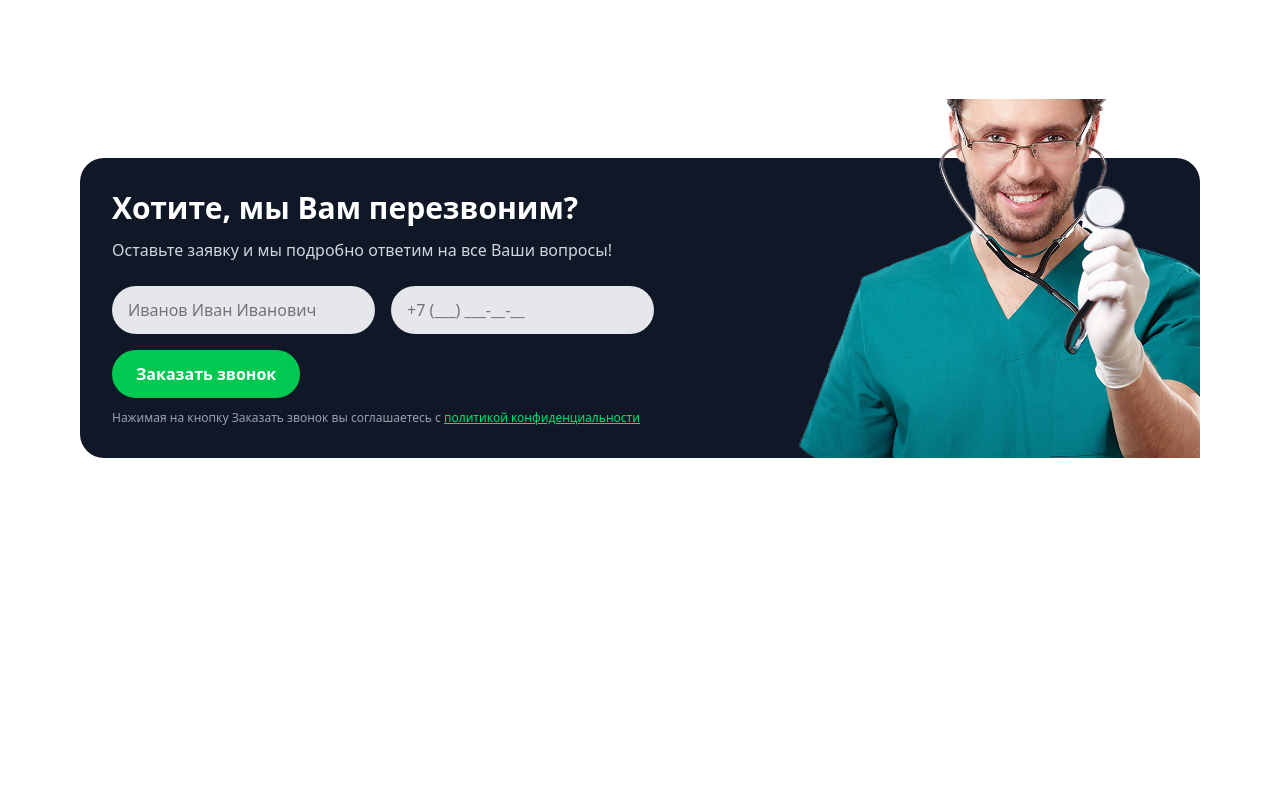
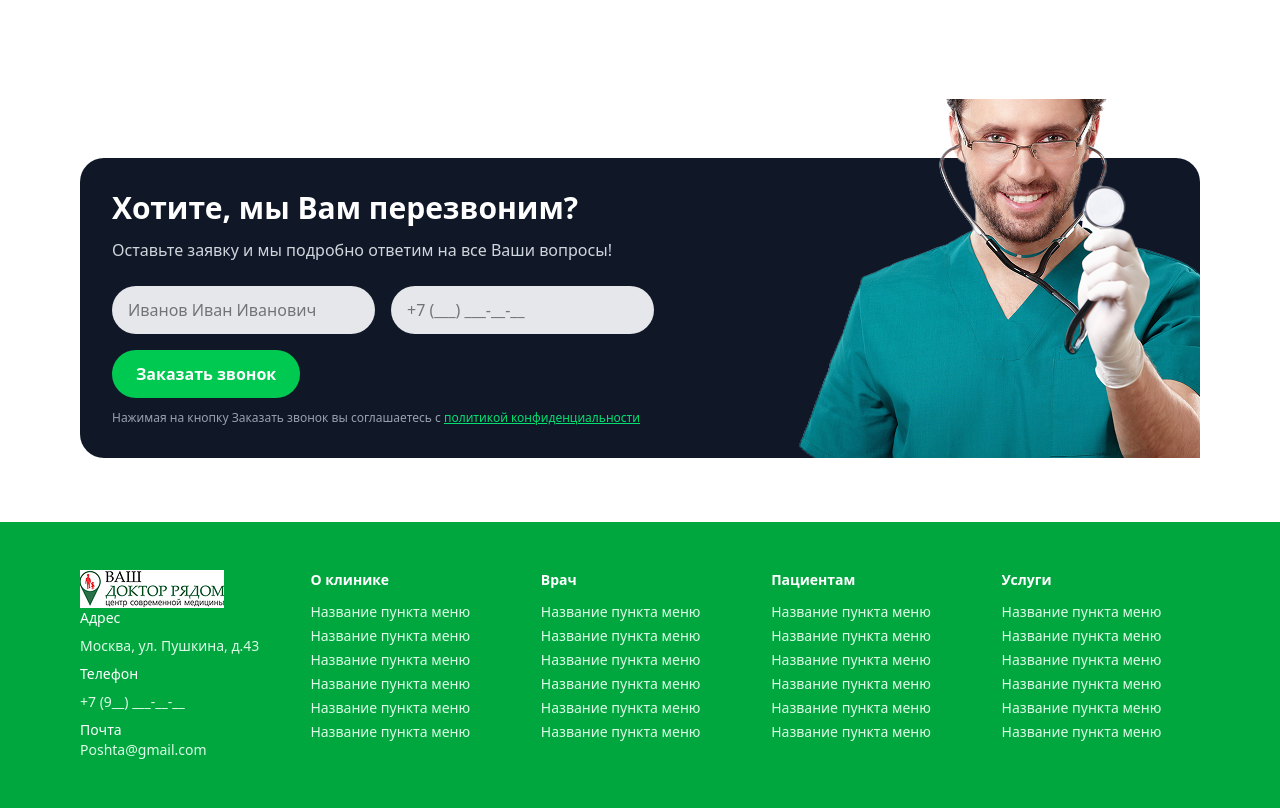
Before and after one commit to rizoshka12210/homework11, a website: page page3.html in a window 1280 px wide. Shown: the part 2424-3232 px from the top of the page. Before the commit the page ends 2946 px from the top, so only its background shows below. Drawn offline with Linux system fonts and the light colour scheme.

Commit message:
tred: footer

```diff
--- a/page3.html
+++ b/page3.html
@@ -390,5 +390,69 @@
          class=" mt-6 md:mt-0 md:absolute right-0 bottom-0 absolute z-2 hidden md:block">
   </div>
 </section>
+
+<footer class="bg-green-600 text-white py-12">
+  <div class="max-w-6xl mx-auto px-4 grid md:grid-cols-5 gap-8 text-sm">
+
+    <div>
+      <img src="./photo/image 1.png">
+      <p class="mb-2">Адрес</p>
+      <p class="text-green-100 mb-2">Москва, ул. Пушкина, д.43</p>
+      <p class="mb-2">Телефон</p>
+      <p class="text-green-100 mb-2">+7 (9__) ___-__-__</p>
+      <p>Почта</p>
+      <p class="text-green-100">Poshta@gmail.com</p>
+    </div>
+
+    <div>
+      <h4 class="font-semibold mb-3">О клинике</h4>
+      <ul class="space-y-1 text-green-100">
+        <li>Название пункта меню</li>
+        <li>Название пункта меню</li>
+        <li>Название пункта меню</li>
+        <li>Название пункта меню</li>
+        <li>Название пункта меню</li>
+        <li>Название пункта меню</li>
+      </ul>
+    </div>
+
+    <div>
+      <h4 class="font-semibold mb-3">Врач</h4>
+      <ul class="space-y-1 text-green-100">
+        <li>Название пункта меню</li>
+        <li>Название пункта меню</li>
+        <li>Название пункта меню</li>
+        <li>Название пункта меню</li>
+        <li>Название пункта меню</li>
+        <li>Название пункта меню</li>
+      </ul>
+    </div>
+
+    <div>
+      <h4 class="font-semibold mb-3">Пациентам</h4>
+      <ul class="space-y-1 text-green-100">
+        <li>Название пункта меню</li>
+        <li>Название пункта меню</li>
+        <li>Название пункта меню</li>
+        <li>Название пункта меню</li>
+        <li>Название пункта меню</li>
+        <li>Название пункта меню</li>
+      </ul>
+    </div>
+
+    <div>
+      <h4 class="font-semibold mb-3">Услуги</h4>
+      <ul class="space-y-1 text-green-100">
+        <li>Название пункта меню</li>
+        <li>Название пункта меню</li>
+        <li>Название пункта меню</li>
+        <li>Название пункта меню</li>
+        <li>Название пункта меню</li>
+        <li>Название пункта меню</li>
+      </ul>
+    </div>
+
+  </div>
+</footer>
 </body>
 </html>
```
